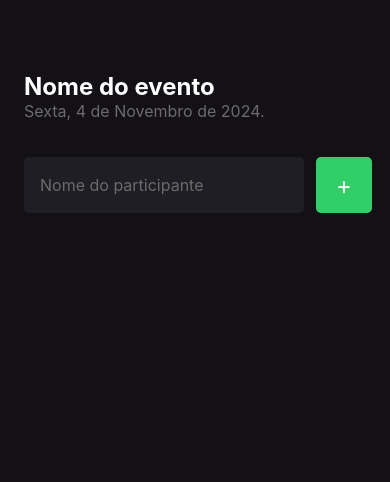
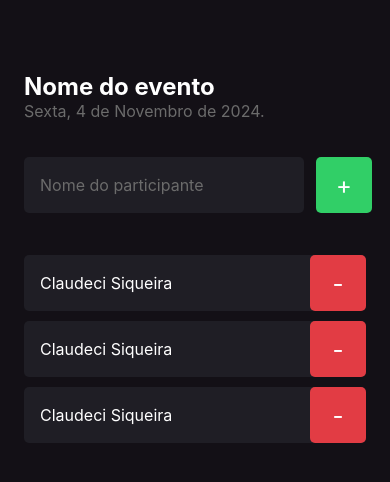
Before and after one commit to claudecijr77/imhere, a React Native app: screen / in a window 390 px wide. Shown: the top 482 px of the page. Built offline with nearby package versions, Linux system fonts and the light colour scheme.

Commit message:
Criando Componente Participant

```diff
--- /dev/null
+++ b/src/components/Participant/index.tsx
@@ -0,0 +1,17 @@
+import {View, Text, TouchableOpacity} from "react-native";
+import {styles} from "./styles";
+
+export function Participant() {
+    return (
+        <View style={styles.container}>
+            <Text style={styles.name}>
+                Claudeci Siqueira
+            </Text>
+            <TouchableOpacity style={styles.button}>
+                <Text style={styles.buttonText}>
+                    -
+                </Text>
+            </TouchableOpacity>
+        </View>
+    )
+}
--- /dev/null
+++ b/src/components/Participant/styles.ts
@@ -0,0 +1,30 @@
+import { StyleSheet } from "react-native";
+
+export const styles = StyleSheet.create({
+    container: {
+        width: '100%',
+        backgroundColor: '#1F1E25',
+        borderRadius: 5,
+        flexDirection: 'row',
+        alignItems: 'center',
+        marginBottom: 10,
+    },
+    name: {
+        flex: 1,
+        fontSize: 16,
+        color: '#FFF',
+        marginLeft: 16,
+    },
+    buttonText: {
+        color: '#FFF',
+        fontSize: 24
+    },
+    button: {
+        width: 56,
+        height: 56,
+        borderRadius: 5,
+        backgroundColor: '#E23C44',
+        alignItems: 'center',
+        justifyContent: 'center'
+    },
+});
--- a/src/screens/Home/index.tsx
+++ b/src/screens/Home/index.tsx
@@ -1,6 +1,7 @@
 import { Text, View, TextInput, TouchableOpacity } from "react-native";
 
 import { styles } from "./styles";
+import {Participant} from "../../components/Participant";
 
 export function Home() {
 
@@ -32,6 +33,10 @@
                 </TouchableOpacity>
             </View>
 
+            <Participant />
+            <Participant />
+            <Participant />
+
         </View>
     )
 }
```
Also changed, not shown: 1 other file (tests, documents, lock files or other folders).
